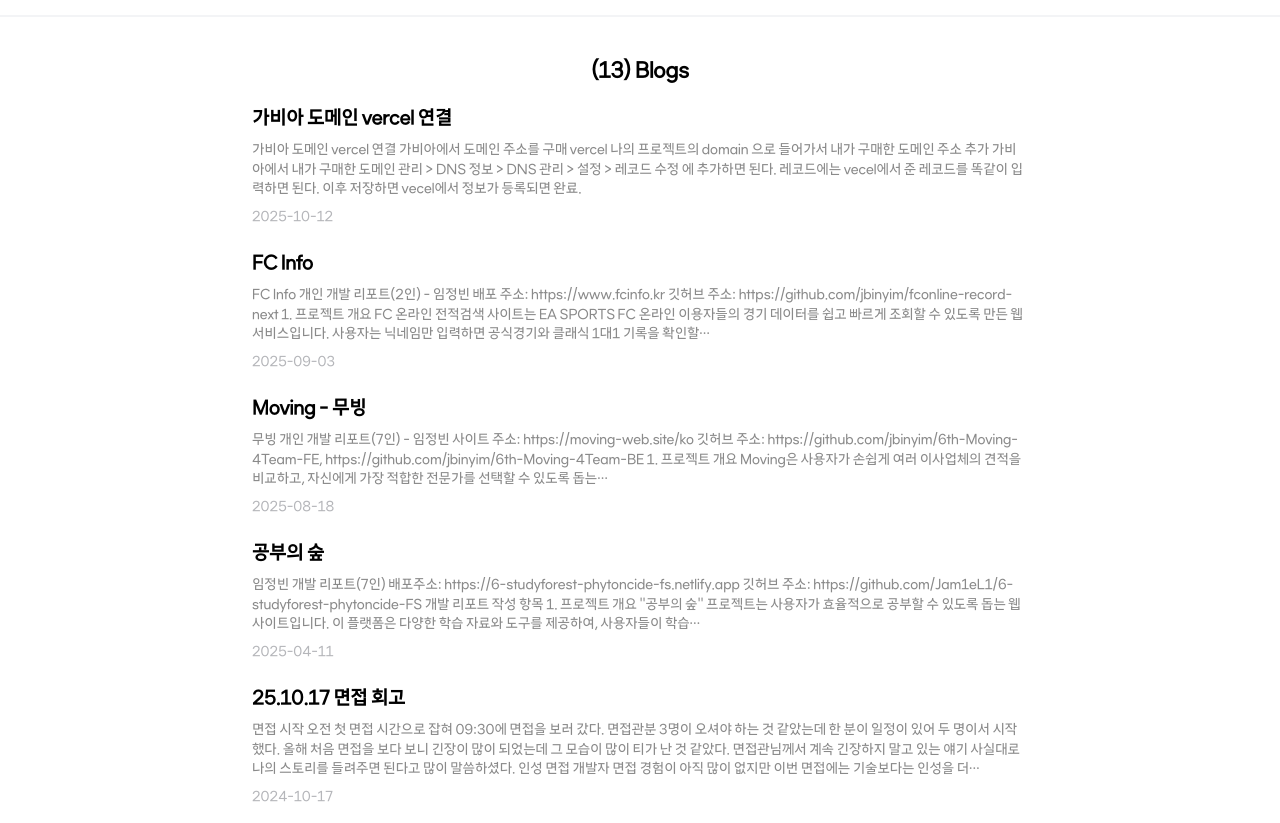
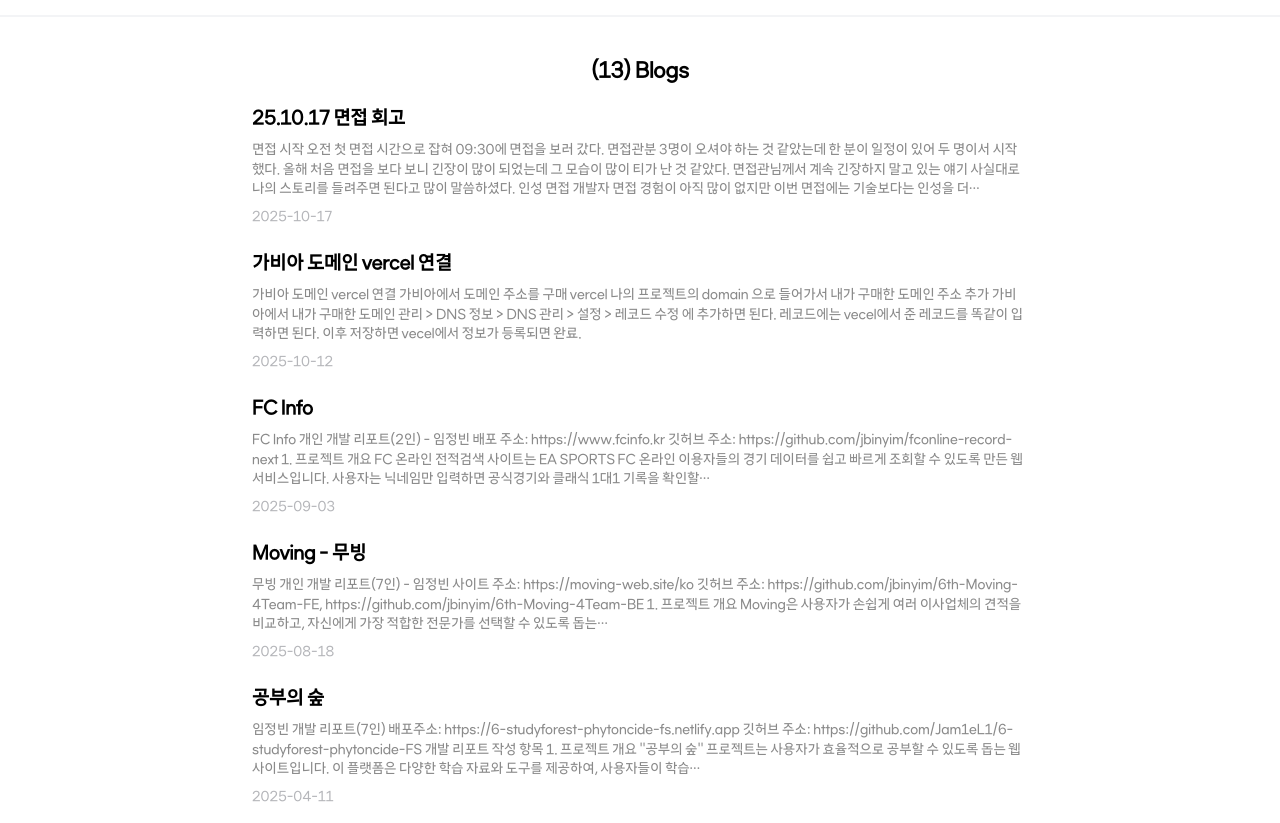
Before and after one commit to jbinyim/Jeong-bin, a Gatsby site: page /Blog in a window 1280 px wide. Shown: the part 57-880 px from the top of the page. Built offline with nearby package versions, Linux system fonts and the light colour scheme; Gatsby itself is replaced by a stand-in of ours.

Commit message:
feat: 날짜 수정

```diff
--- a/content/blog/interview.md
+++ b/content/blog/interview.md
@@ -1,6 +1,6 @@
 ---
 title: "25.10.17 면접 회고"
-date: "2024-10-17"
+date: "2025-10-17"
 category: "interview"
 ---
 
```
